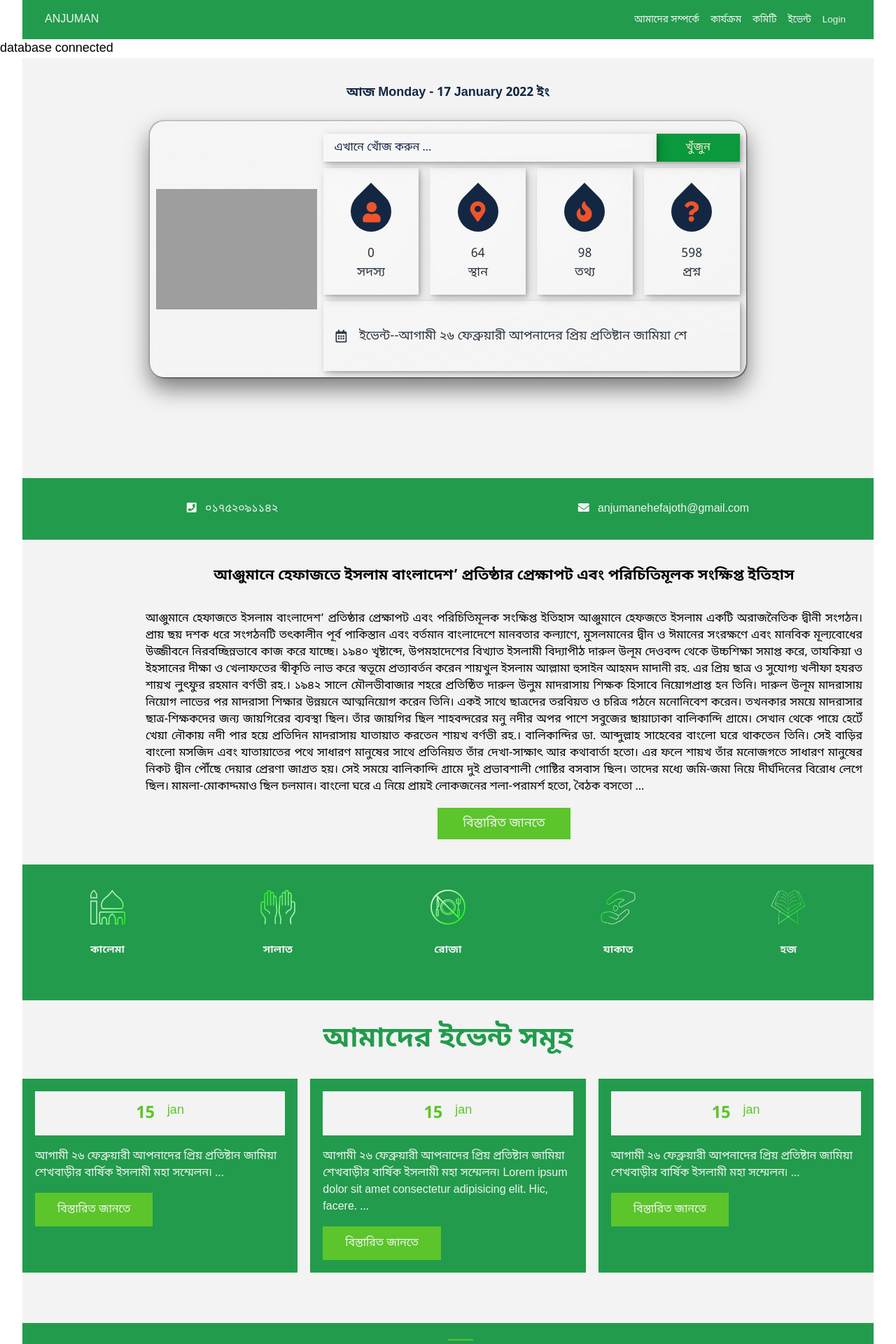
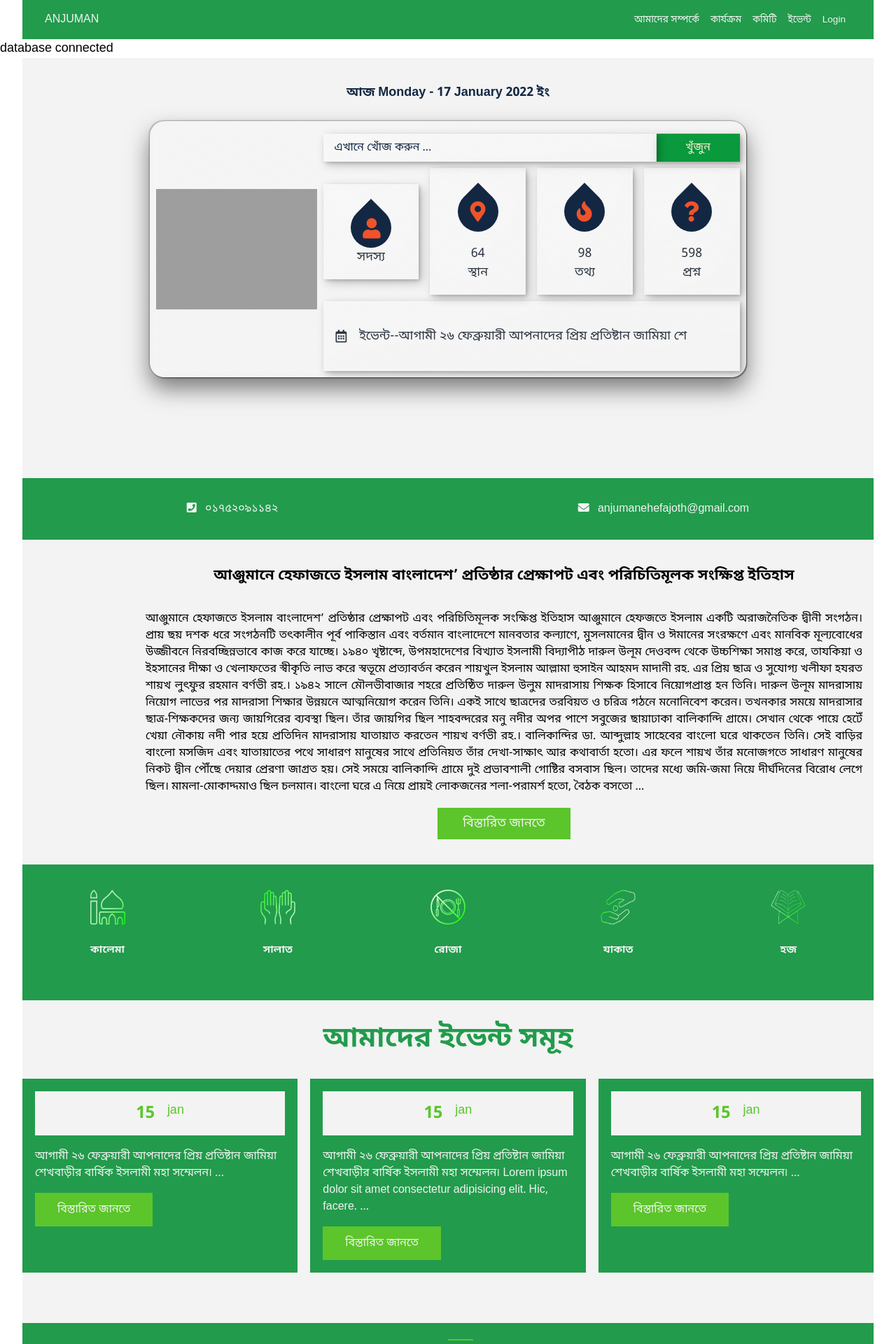
Before and after one commit to Arifurrex/anjuman, a PHP site: page /anjumancopy/ in a window 1280 px wide. Shown: the top 1920 px of the page at 70% size. Run offline with PHP 8.4, Linux system fonts and the light colour scheme; data that the repository does not hold is empty; some web fonts are replaced; grey boxes are pictures that could not be loaded.

Commit message:
file conflict repair

```diff
--- a/frontend/hero.php
+++ b/frontend/hero.php
@@ -1,10 +1,12 @@
     <?php
+
     $ckdbh= 'includes/dbh.inc.php';
     if(file_exists($ckdbh)){
       echo "database connected";
     }else{
       echo "database not connected";
     }
+
 
     include 'frontend/support/bnTime.php';
     function BDdate($time)
@@ -66,7 +68,6 @@
                   $resl = mysqli_query($conn, $que) or die("query failed");
                   $num = mysqli_num_rows($resl);
                   ?>
-                  <div class="number-count counter"><?= $num ?></div>
                   <div class="counter__name">সদস্য</div>
                 </div>
 
```
